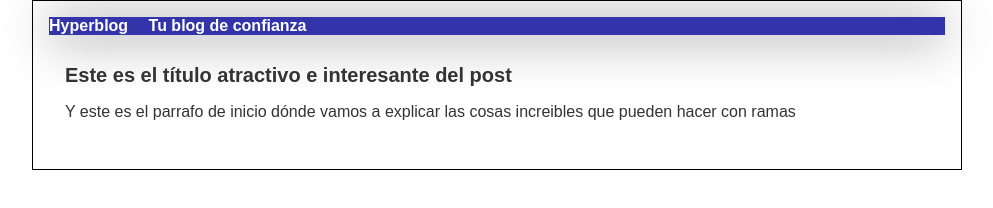
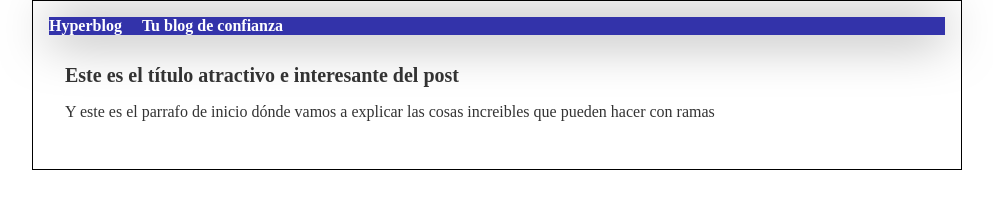
Before and after one commit to mmsmartin/hyperblog, a plain HTML site: page index.html in a window 1280 px wide. Shown: the whole page, without its empty margins (143-1136 px from the left). Drawn offline with Linux system fonts and the light colour scheme.

```diff
--- a/css/estilo.css
+++ b/css/estilo.css
@@ -1,7 +1,7 @@
 body{
     color:#333;
     text-align: center;
-    font-family: "Arial";
+    font-family: "sans-serif";
     font-size: 16px;
     margin: 0;
     padding: 0;
```
